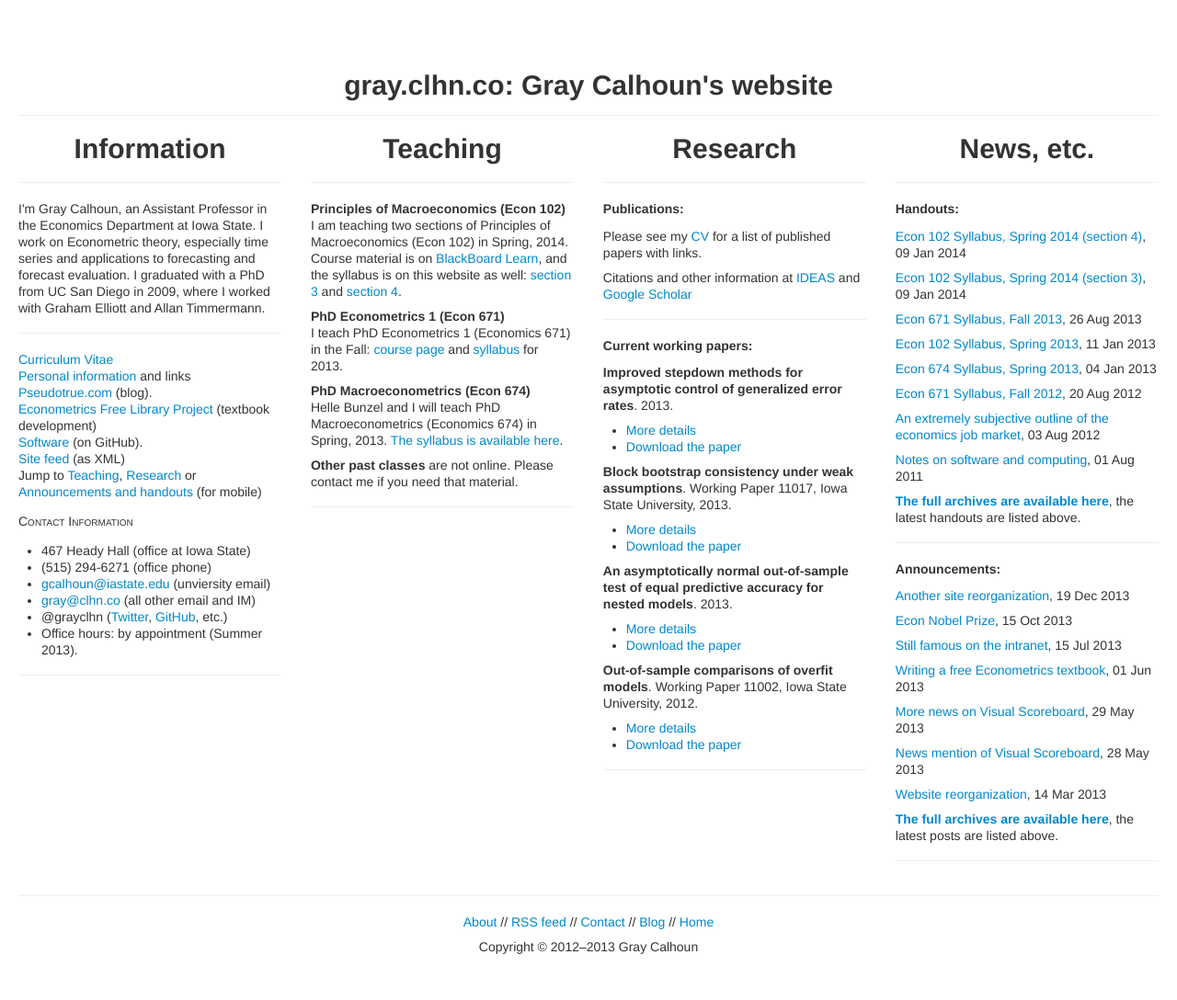
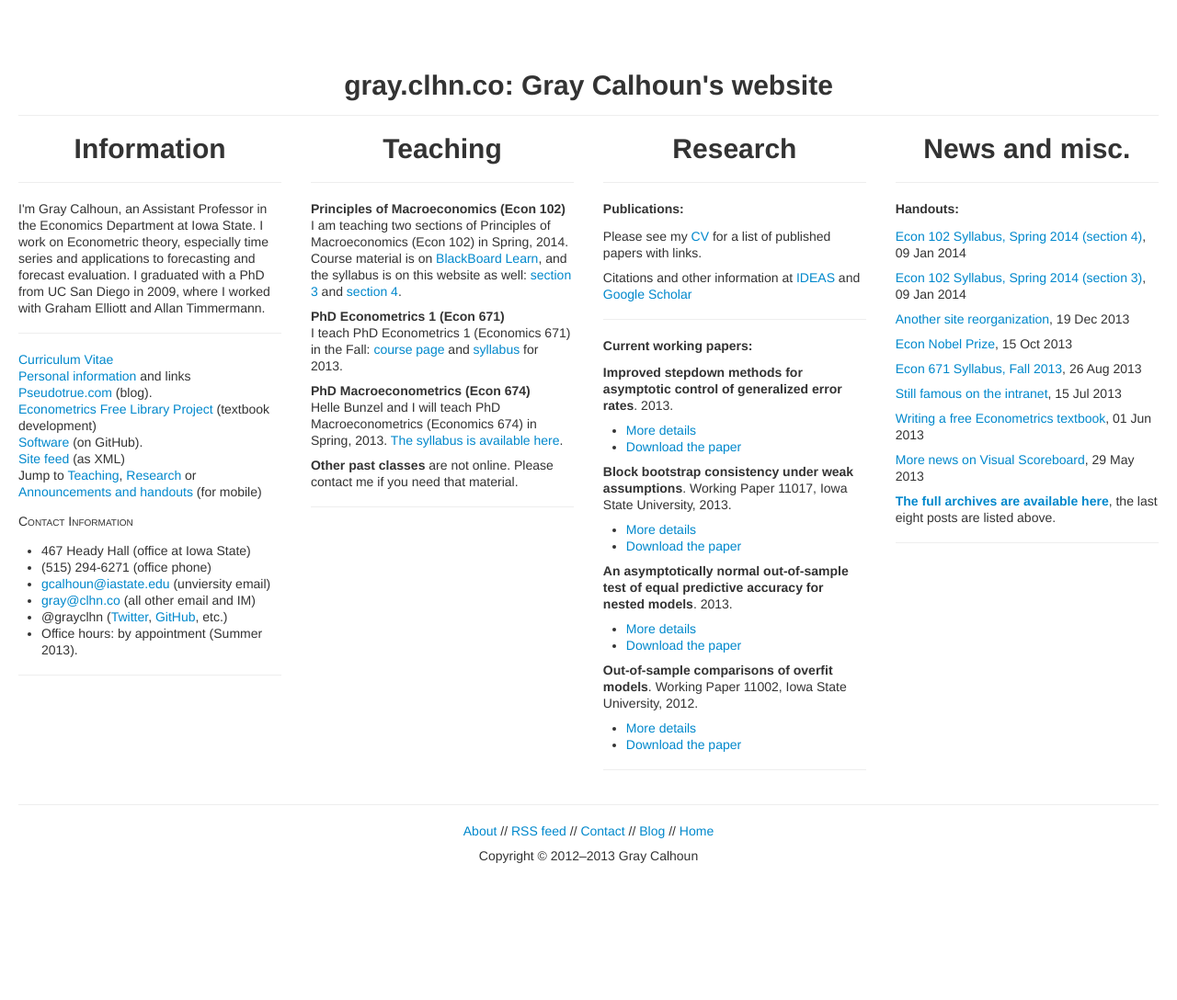
Before and after one commit to mmkuang/grayclhn.github.io, a Jekyll site: the page built from index.html, in a window 1280 px wide. Shown: the whole page at 92% size. Built offline with Jekyll 4.4.1, drawn with Linux system fonts in a browser that asks for light colours; Markdown is read by kramdown in place of the engine named in the settings; after the commit the page ends 989 px from its top, so only the background shows below that.

Commit message:
Merge handouts and news on main page

```diff
--- a/index.html
+++ b/index.html
@@ -103,12 +103,12 @@ title: "Gray Calhoun's website"
 
   <a name="Blog"> </a>
   <div class="span3">
-    <h1 align="center">News, etc.</h1><hr>
+    <h1 align="center">News and misc.</h1><hr>
     <h2>Handouts:</h2>
     <ul class="unstyled">
       {% assign handout_count = '' %}
       {% for doc in site.categories.blog %}
-      {% if doc.tags contains 'handout' and handout_count.size < 20 %}
+      {% if handout_count.size < 8 %}
 
       <!--Increment counter-->
       {% capture temp %}{{ handout_count }}*{% endcapture %}
@@ -119,26 +119,8 @@ title: "Gray Calhoun's website"
       {% endif %}
       {% endfor %}
       <li><p><b><a href="/blog">The full archives are available
-      here</a></b>, the latest handouts are listed above.</p></li>
+      here</a></b>, the last eight posts are listed above.</p></li>
     </ul>
-    <hr>
-    <h2>Announcements:</h2>
-    <ul class="unstyled">
-      {% assign blog_count = '' %}
-      {% for doc in site.categories.blog %}
-      {% unless doc.tags contains 'handout' or blog_count.size > 20 %}
-
-      <!-- Increment counter -->
-      {% capture temp %}{{ blog_count }}*{% endcapture %}
-      {% assign blog_count = temp %}
-
-      <li><p><a href="{{ doc.url }}">{{ doc.title | xml_escape }}</a>,
-	{{ doc.date | date: "%d %b %Y" }}</p></li>
-      {% endunless %}
-      {% endfor %}
-      <li><p><b><a href="/blog">The full archives are available
-      here</a></b>, the latest posts are listed above.</p></li>
-     </ul>
     <hr>
   </div>
 </div>
```
